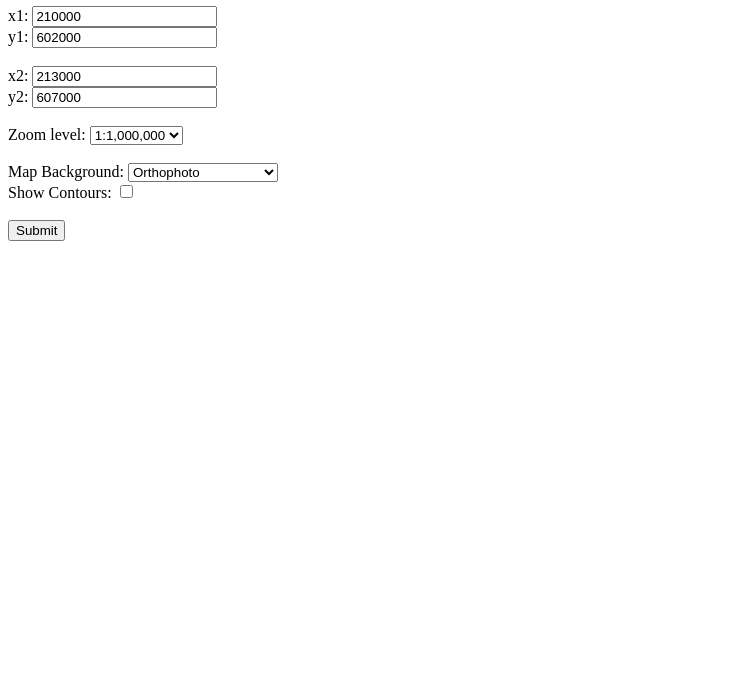
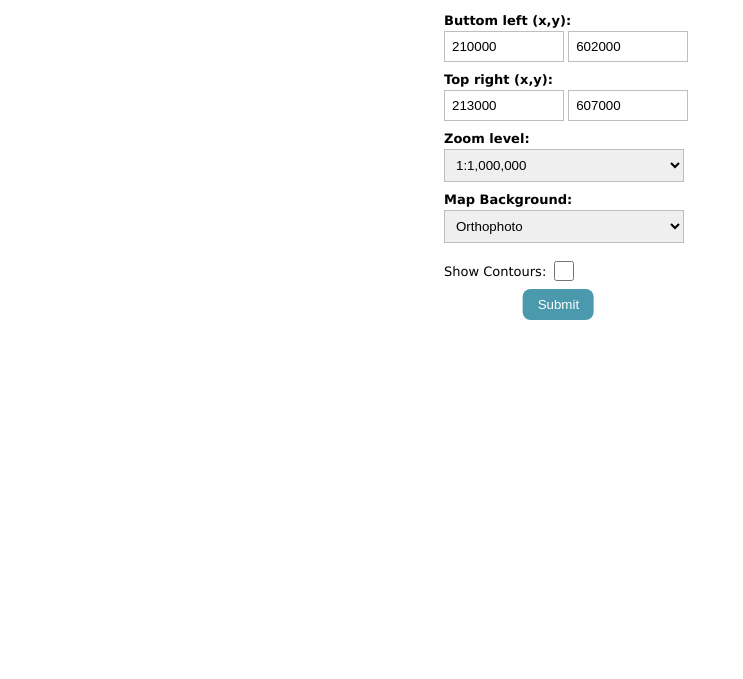
Before and after one commit to amihayb/GovMaps, a plain HTML site: page index.html in a window 1280 px wide. Shown: the part 121-800 px from the top of the page, without its empty margins (0-743 px from the left). Drawn offline with Linux system fonts and the light colour scheme.

Commit message:
Update index.html
Improve ux

```diff
--- a/index.html
+++ b/index.html
@@ -1,19 +1,186 @@
 <!DOCTYPE html>
 <html>
+<head>
+<style type="text/css">
+.form-style-1 {
+	margin:10px auto;
+	max-width: 400px;
+	padding: 20px 12px 10px 20px;
+	font: 13px "Lucida Sans Unicode", "Lucida Grande", sans-serif;
+}
+.form-style-1 li {
+	padding: 0;
+	list-style: none;
+	margin: 10px 0 0 0;
+}
+.form-style-1 label{
+	margin:0 0 3px 0;
+	display: block;
+	padding:0px;
+	font-weight: bold;
+}
+.form-style-1 input[type=text],
+.form-style-1 input[type=date],
+.form-style-1 input[type=datetime],
+.form-style-1 input[type=number],
+.form-style-1 input[type=search],
+.form-style-1 input[type=time],
+.form-style-1 input[type=url],
+.form-style-1 input[type=email],
+textarea,
+select{
+	box-sizing: border-box;
+	-webkit-box-sizing: border-box;
+	-moz-box-sizing: border-box;
+	border:1px solid #BEBEBE;
+	padding: 7px;
+	margin:0px;
+	-webkit-transition: all 0.30s ease-in-out;
+	-moz-transition: all 0.30s ease-in-out;
+	-ms-transition: all 0.30s ease-in-out;
+	-o-transition: all 0.30s ease-in-out;
+	outline: none;
+}
+.form-style-1 input[type=text]:focus,
+.form-style-1 input[type=date]:focus,
+.form-style-1 input[type=datetime]:focus,
+.form-style-1 input[type=number]:focus,
+.form-style-1 input[type=search]:focus,
+.form-style-1 input[type=time]:focus,
+.form-style-1 input[type=url]:focus,
+.form-style-1 input[type=email]:focus,
+.form-style-1 textarea:focus,
+.form-style-1 select:focus{
+	-moz-box-shadow: 0 0 8px #88D5E9;
+	-webkit-box-shadow: 0 0 8px #88D5E9;
+	box-shadow: 0 0 8px #88D5E9;
+	border: 1px solid #88D5E9;
+}
+.form-style-1 .field-divided{
+	width: 30%;
+}
+.form-style-1 .field-long{
+	width: 60%;
+}
+.form-style-1 .field-select{
+	width: 60%;
+}
+.form-style-1 .field-textarea{
+	height: 100px;
+}
+.form-style-1 input[type=submit], .form-style-1 input[type=button]{
+	background: #4B99AD;
+	padding: 8px 15px 8px 15px;
+	border: none;
+	color: #fff;
+}
+.form-style-1 input[type=submit]:hover, .form-style-1 input[type=button]:hover{
+	background: #4691A4;
+	box-shadow:none;
+	-moz-box-shadow:none;
+	-webkit-box-shadow:none;
+}
+
+/* The container */
+.container {
+  display: block;
+  position: relative;
+  padding-left: 35px;
+  margin-bottom: 12px;
+  cursor: pointer;
+  font-size: 22px;
+  -webkit-user-select: none;
+  -moz-user-select: none;
+  -ms-user-select: none;
+  user-select: none;
+  font-weight: bold;
+}
+
+/* Hide the browser's default checkbox */
+.container input {
+  position: absolute;
+  opacity: 0;
+  cursor: pointer;
+  height: 0;
+  width: 0;
+}
+
+/* Create a custom checkbox */
+.checkmark {
+position: relative;
+  top: 0;
+  left: 0;
+transform: translate(0%, 25%);
+  height: 20px;
+  width: 20px;
+  background-color: #eee;
+}
+
+/* On mouse-over, add a grey background color */
+.container:hover input ~ .checkmark {
+  background-color: #ccc;
+}
+
+/* When the checkbox is checked, add a blue background */
+.container input:checked ~ .checkmark {
+  background-color: #2196F3;
+}
+
+/* Create the checkmark/indicator (hidden when not checked) */
+.checkmark:after {
+  content: "";
+  position: absolute;
+  display: none;
+}
+
+/* Show the checkmark when checked */
+.container input:checked ~ .checkmark:after {
+  display: block;
+}
+
+/* Style the checkmark/indicator */
+.container .checkmark:after {
+  left: 9px;
+  top: 5px;
+  width: 5px;
+  height: 10px;
+  border: solid white;
+  border-width: 0 3px 3px 0;
+  -webkit-transform: rotate(45deg);
+  -ms-transform: rotate(45deg);
+  transform: rotate(45deg);
+}
+
+/* Button */
+.button {
+  background-color: #0066A2; /* Azure */
+  border: none;
+  color: white;
+  padding: 10px 24px;
+  text-decoration: none;
+  display: block;
+  border-radius: 8px;
+  transform: translate(110%, 0%);
+}
+</style>
+</head>
    <body>
+   <form action="map.html" class="form-style-1">
       <h1>Gov Map Loader</h1>
       <h2>Blau Engineers</h2>
-      <form action="map.html">
-         <label for="x1">x1:</label>
-         <input type="text" id="x1" name="x1" value="210000"><br>
-         <label for="y1">y1:</label>
-         <input type="text" id="y1" name="y1" value="602000"><br><br>
-         <label for="x2">x2:</label>
-         <input type="text" id="x2" name="x2" value="213000"><br>
-         <label for="y2">y2:</label>
-         <input type="text" id="y2" name="y2" value="607000"><br><br>
+	  <li>
+         <label for="x1">Buttom left (x,y):</label>
+         <input class="field-divided" type="text" placeholder="First" id="x1" name="x1" value="210000">
+         <input class="field-divided" type="text" placeholder="Last" id="y1" name="y1" value="602000">
+		 </li>
+		 <li>
+         <label for="x2">Top right (x,y):</label>
+         <input class="field-divided" type="text" id="x2" name="x2" value="213000">
+         <input class="field-divided" type="text" id="y2" name="y2" value="607000">
+		 </li>
+		 <li>
          <label for="zoomLevel">Zoom level:</label>
-         <select id="zoomLevel" name="zoomLevel">
+         <select class="field-select" id="zoomLevel" name="zoomLevel">
             <option value="0">1:1,000,000</option>
             <option value="2">1:500,000</option>
             <option value="3">250,000</option>
@@ -25,19 +192,22 @@
             <option value="9">1:2,500</option>
             <option value="10">1:1,250</option>
          </select>
-         <br><br>
+		 </li>
+		 <li>
          <label for="mapBackground">Map Background:</label>
-         <select id="mapBackground" name="mapBackground">
+         <select class="field-select" id="mapBackground" name="mapBackground">
             <option value="0">Map</option>
             <option value="1">Aerial photo</option>
             <option selected value="2">Orthophoto</option>
             <option value="3">Streets with Buildings</option>
             <option value="9">Topographic map</option>
          </select>
-         <br>
+		 </li>
+		 <li><div class="container>
          <label for="contours">Show Contours:</label>
-         <input type="checkbox" id="contours" name="contours"><br><br>
-         <input type="submit" formtarget="_blank" value="Submit">
+         <input class="checkmark" type="checkbox" id="contours" name="contours">
+		 </div></li>
+		 <li><input class="button" type="submit" formtarget="_blank" value="Submit"></li>
       </form>
    </body>
 </html>
```
